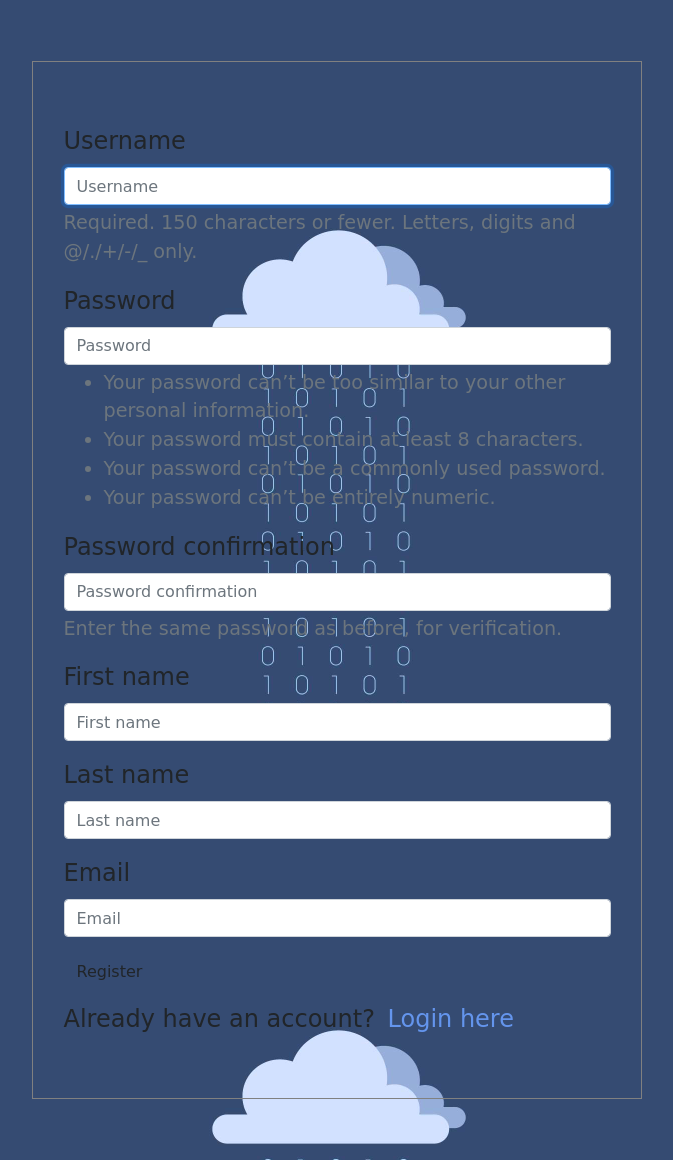
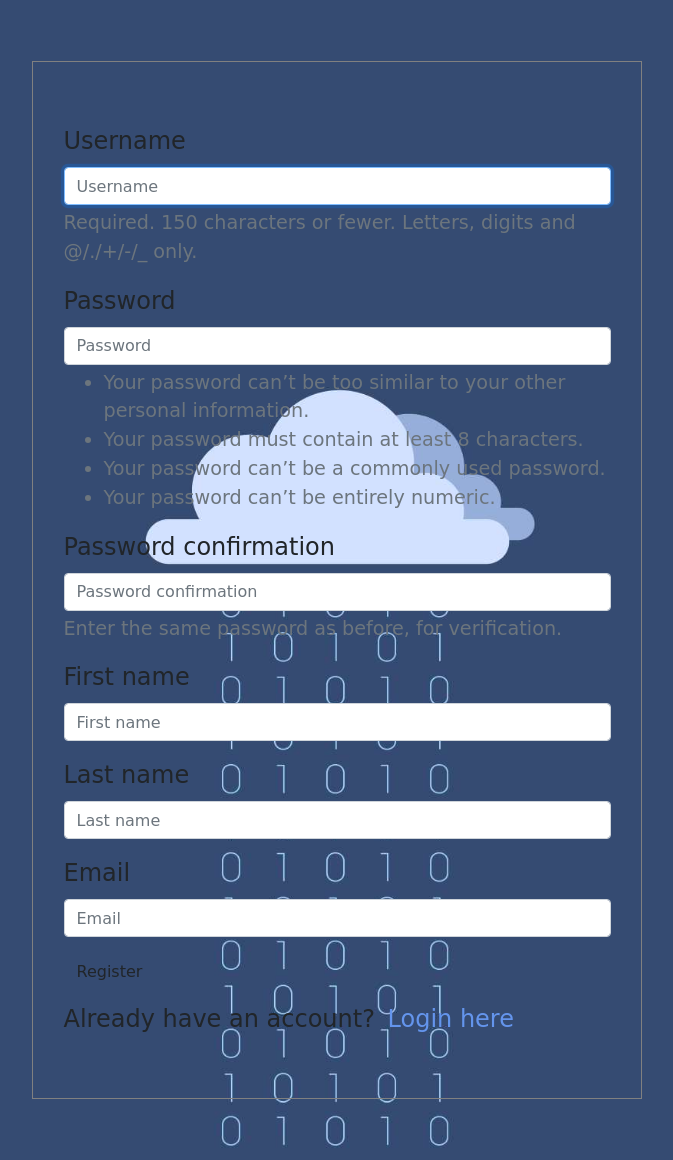
Before and after one commit to MilenHadzhiev/coding_tutorials, a Django app: page /accounts/register/ in a window 1280 px wide. Shown: the part 68-1228 px from the top of the page, without its empty margins (303-976 px from the left). Run offline with Django 3.2, Linux system fonts and the light colour scheme; some libraries are stand-ins or nearby versions.

Commit message:
Changed HTML and CSS to fit any screen

```diff
--- a/static/css/main.css
+++ b/static/css/main.css
@@ -1,5 +1,5 @@
 body {
-    background: url('/static/images/cloud.jpg') no-repeat center fixed;
+    background: url('/static/images/cloud.jpg') no-repeat center;
     background-size: cover;
     font-family: "Monotype Corsiva", cursive;
     font-size: 24px;
```
